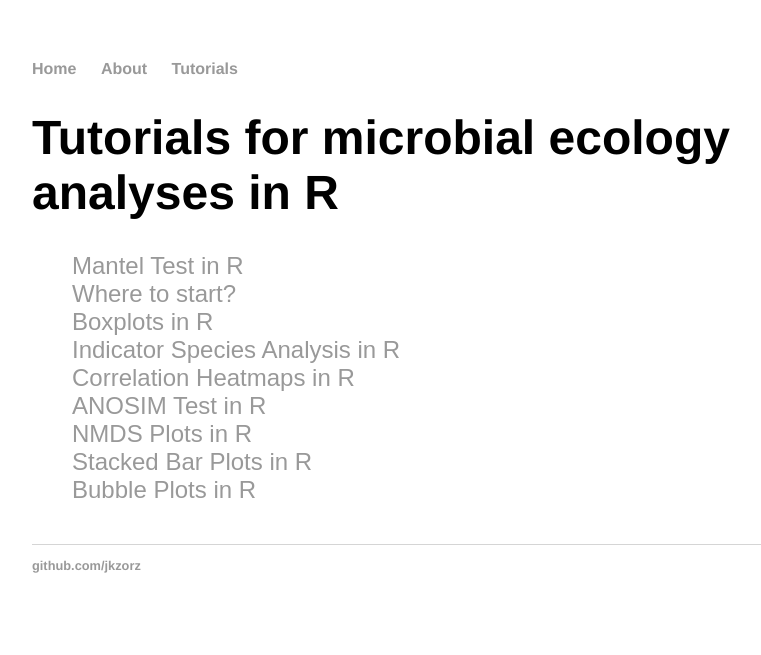
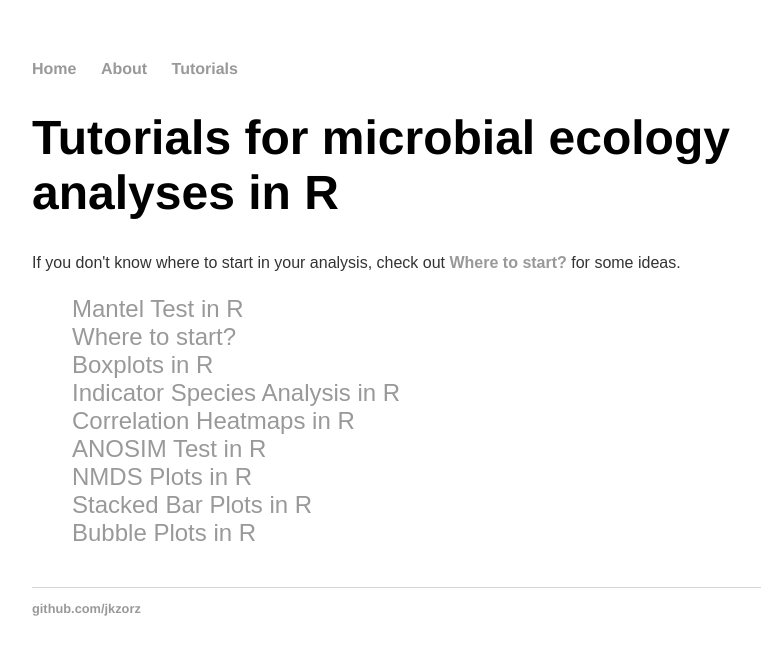
Before and after one commit to jkzorz/jkzorz.github.io, a Jekyll site: the page built from blog/index.html, in a window 1280 px wide. Shown: the top 655 px of the page, without its empty margins (160-921 px from the left). Built offline with Jekyll 4.4.1, drawn with Linux system fonts in a browser that asks for light colours.

Commit message:
Update index.html

```diff
--- a/blog/index.html
+++ b/blog/index.html
@@ -3,6 +3,8 @@ layout: default
 title: Tutorials for microbial ecology analyses in R
 ---
 	<h1>{{ page.title }}</h1>
+
+<p> If you don't know where to start in your analysis, check out <a href="https://jkzorz.github.io/2019/07/04/Where-to-start.html"><b>Where to start?</b></a> for some ideas.
 	<ul class="posts">
 
 	  {% for post in site.posts %}
```
